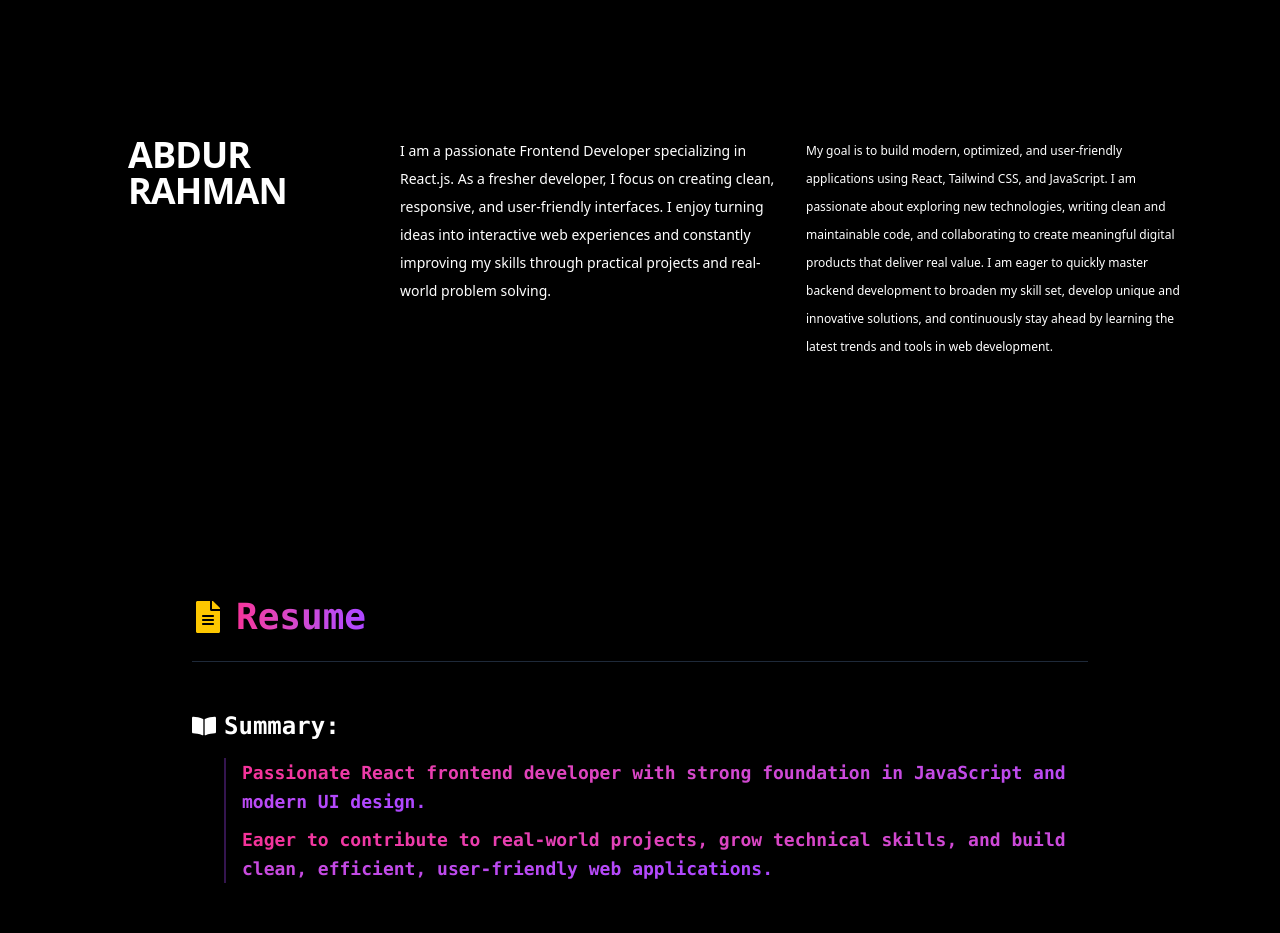
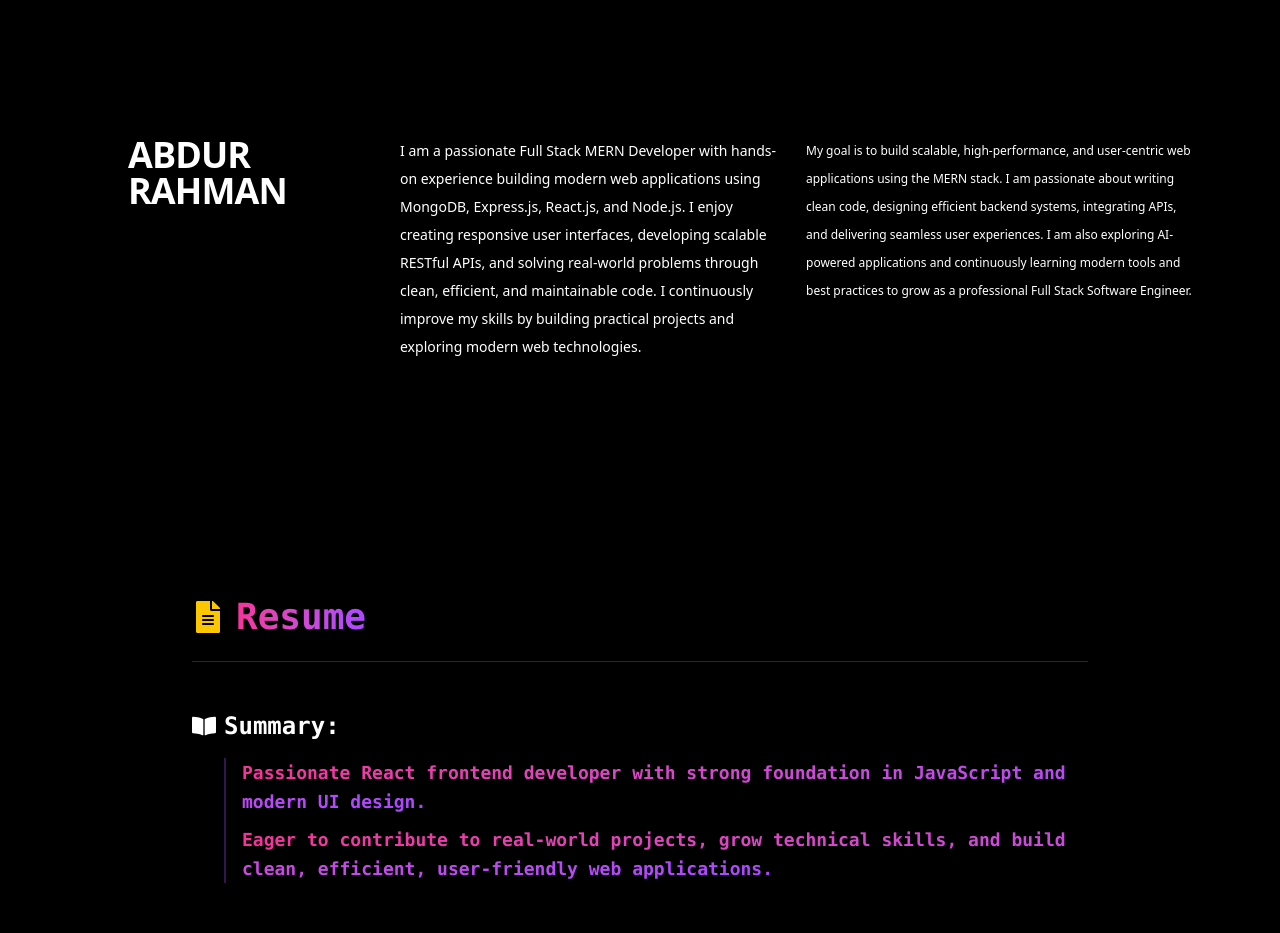
Before and after one commit to abdurrahmantushar/abdurPortFolio, a React (Vite) app: page / in a window 1280 px wide. Shown: the part 1680-2613 px from the top of the page. Built offline with nearby package versions, Linux system fonts and the light colour scheme.

Commit message:
Update Info

```diff
--- a/src/components/about.jsx
+++ b/src/components/about.jsx
@@ -14,14 +14,22 @@ export const About =()=>{
                         </div>
                              <div className="col-span-9 lg:pl-9 pl-5 ">
                             <div className="grid grid-cols-1 md:grid-cols-2 gap-8 lg:gap-5 text-sm  text-white">
-                            <p className=" lg:leading-7 leading-4  text-x"> I am a passionate Frontend Developer specializing in React.js.
-                As a fresher developer, I focus on creating clean, responsive,
-                and user-friendly interfaces. I enjoy turning ideas into
-                interactive web experiences and constantly improving my skills
-                through practical projects and real-world problem solving. </p>
-                            <p className=" lg:leading-7 leading-5 text-x lg:text-xs">
-                                My goal is to build modern, optimized, and user-friendly applications using React, Tailwind CSS, and JavaScript. I am passionate about exploring new technologies, writing clean and maintainable code, and collaborating to create meaningful digital products that deliver real value. I am eager to quickly master backend development to broaden my skill set, develop unique and innovative solutions, and continuously stay ahead by learning the latest trends and tools in web development.
-                            </p>
+                            <p className="lg:leading-7 leading-4 text-x">
+  I am a passionate Full Stack MERN Developer with hands-on experience building
+  modern web applications using MongoDB, Express.js, React.js, and Node.js.
+  I enjoy creating responsive user interfaces, developing scalable RESTful APIs,
+  and solving real-world problems through clean, efficient, and maintainable code.
+  I continuously improve my skills by building practical projects and exploring
+  modern web technologies.
+</p>
+                            <p className="lg:leading-7 leading-5 text-x lg:text-xs">
+  My goal is to build scalable, high-performance, and user-centric web
+  applications using the MERN stack. I am passionate about writing clean code,
+  designing efficient backend systems, integrating APIs, and delivering seamless
+  user experiences. I am also exploring AI-powered applications and continuously
+  learning modern tools and best practices to grow as a professional Full Stack
+  Software Engineer.
+</p>
                             </div>
                         <div className=" mt-8">
                             <div className="flex gap-6 text-center items-center">
```
